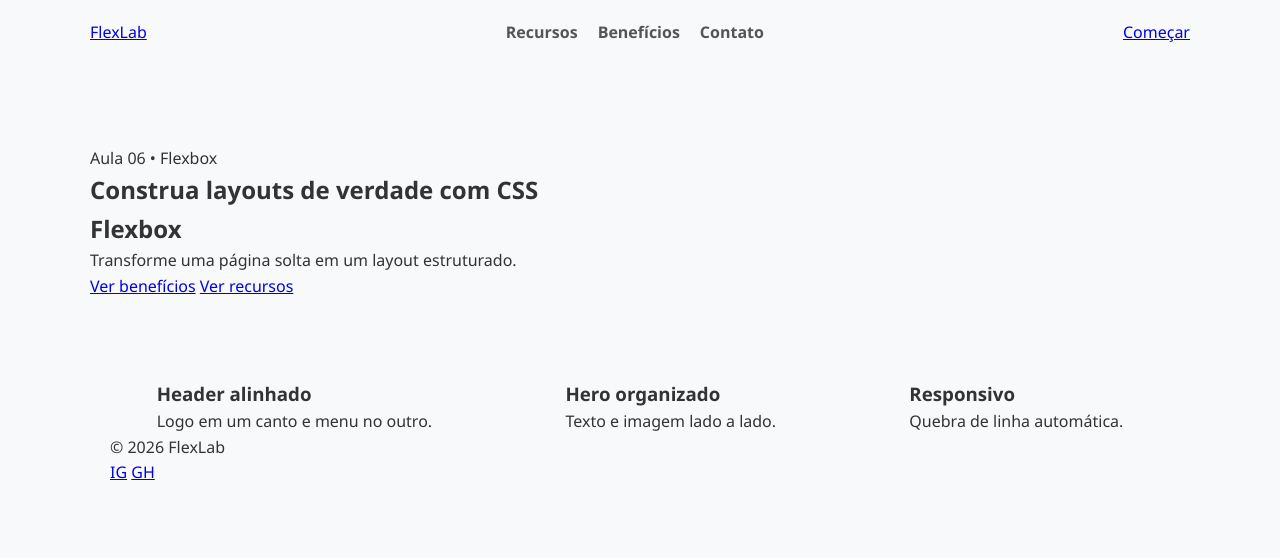
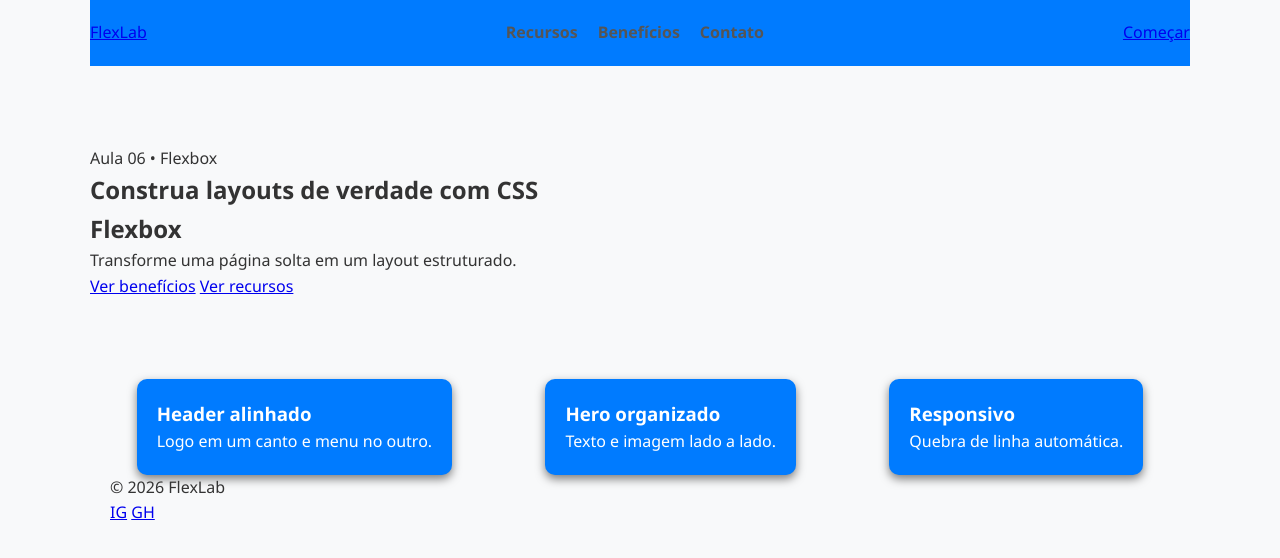
Before and after one commit to M4TTHZ/FaculdadeWeb, a plain HTML site: page index.html in a window 1280 px wide. Drawn offline with Linux system fonts and the light colour scheme.

Commit message:
Feat: root

```diff
--- a/estilo.css
+++ b/estilo.css
@@ -1,3 +1,8 @@
+:root {
+    --primary-color: #007BFF;
+
+}
+
 * {
 margin: 0;
 padding: 0;
@@ -20,6 +25,7 @@ line-height: 1.6;
     align-items: center;
     justify-content: space-between;
     padding: 20px 0;
+    background-color: var(--primary-color);
 }
 .nav {
     display: flex;
@@ -53,6 +59,14 @@ line-height: 1.6;
     justify-content: space-around;
 }
 
+.card {
+    box-shadow: 0 4px 10px rgba(0,0,0,0.5);
+    padding: 20px;
+    border-radius: 10px;
+    color: white;
+    background-color: var(--primary-color);
+}
+
 @media (max-width: 760px) {
     .header-content {
         flex-direction: column;
```
